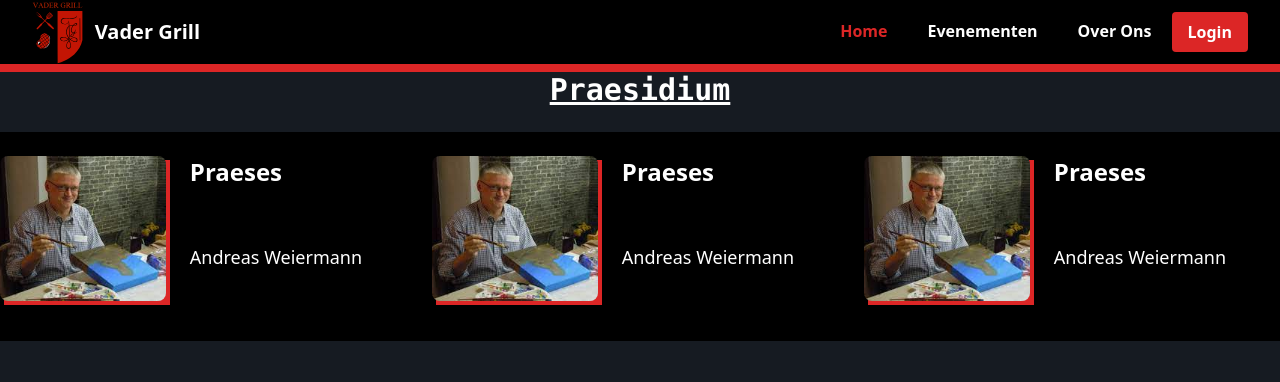
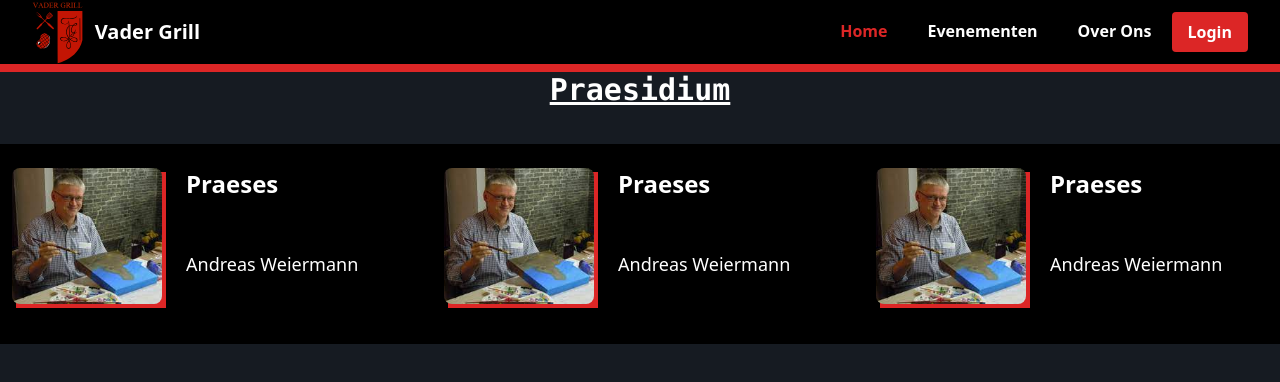
Before and after one commit to TakeoIschiFan/vadergrill-site, a SvelteKit app in the folder frontend/: page /over-ons in a window 1280 px wide. Shown: the top 382 px of the page. Built offline with nearby package versions, Linux system fonts and the light colour scheme.

Commit message:
fixed scrollbar + added margins to over ons

```diff
--- a/frontend/src/app.css
+++ b/frontend/src/app.css
@@ -8,7 +8,7 @@
     --primary-red--: rgb(250,0,0);
     --second-red--: rgb(220, 38, 38);
     --third-red--: rgb(149,1,1);
-    --fourth-red--: rgb(61,0,0);
+    --fourth-red--: rgb(130,1,1);
     --transition-duration: 400ms;
 }
 
@@ -23,17 +23,21 @@ body {
 }
 
 ::-webkit-scrollbar {
-    width: 0.7rem;
+    width: 0.5rem;
     transform: width 600ms ease;
 }
 ::-webkit-scrollbar-track {
     background-color: var(--primary-color--);
 }
 ::-webkit-scrollbar-thumb {
-    background: var(--second-red--);
-    border: 0.15rem solid transparent;
+    background: var(--fourth-red--);
+    border: 0.10rem solid transparent;
     border-radius: 15px;
     background-clip: padding-box;
+}
+
+::-webkit-scrollbar-thumb:hover {
+    background: var(--third-red--);
 }
 ::-webkit-scrollbar-track-piece{
     background: var(--primary-color--);
--- a/frontend/src/routes/over-ons/+page.svelte
+++ b/frontend/src/routes/over-ons/+page.svelte
@@ -1,7 +1,7 @@
 <p class="text-3xl font-bold font-mono underline">Praesidium</p>
 
 <div id="wrapper1" class="relative top-12">
-  <div class="flex">
+  <div class="flex mx-3 my-3">
     <div
       class="flex mb-10 relative z-10 before:absolute before:top-1 before:left-1 before:w-full before:h-full before:bg-red-600"
     >
@@ -23,7 +23,7 @@
       </div>
     </div>
   </div>
-  <div class="flex">
+  <div class="flex mx-3 my-3">
     <div
       class="flex mb-10 relative z-10 before:absolute before:top-1 before:left-1 before:w-full before:h-full before:bg-red-600"
     >
@@ -45,7 +45,7 @@
       </div>
     </div>
   </div>
-  <div class="flex">
+  <div class="flex mx-3 my-3">
     <div
       class="flex mb-10 relative z-10 before:absolute before:top-1 before:left-1 before:w-full before:h-full before:bg-red-600"
     >
```
